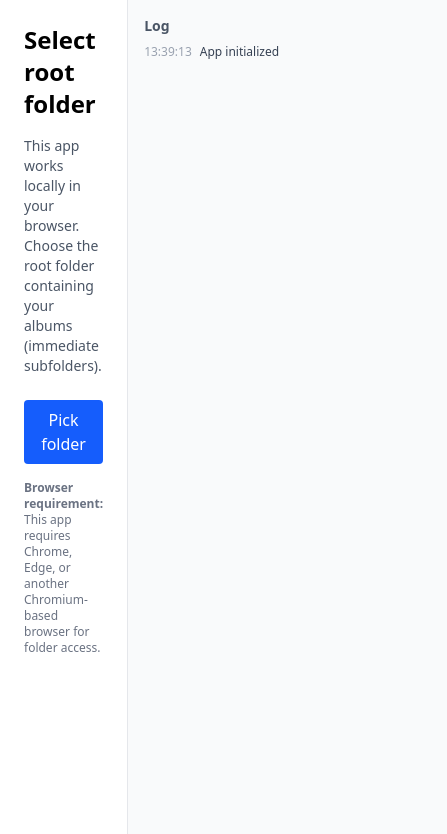
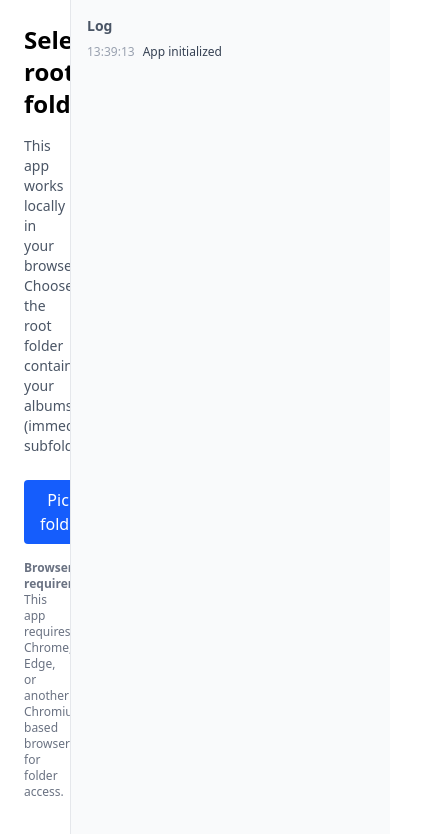
Before and after one commit to martindzejky/photo-album-exif-fixer, a SvelteKit app: page /select in a window 390 px wide. Shown: the top 834 px of the page, 447 px wide, since content can reach past the window. Built offline with nearby package versions, Linux system fonts and the light colour scheme.

Commit message:
fix layout: separate scroll areas, auto-fit grid with fixed album size

```diff
--- a/src/routes/+layout.svelte
+++ b/src/routes/+layout.svelte
@@ -42,13 +42,13 @@
 	<link rel="icon" href={favicon} />
 </svelte:head>
 
-<div class="min-h-screen grid grid-cols-[1fr_320px] gap-0">
-    <main class="p-6">
+<div class="h-screen grid grid-cols-[1fr_320px] gap-0 overflow-hidden">
+    <main class="p-6 overflow-y-auto">
         {@render children?.()}
     </main>
-    <aside class="border-l border-gray-200 p-4 bg-gray-50 flex flex-col">
+    <aside class="border-l border-gray-200 p-4 bg-gray-50 flex flex-col overflow-hidden">
         <h2 class="text-sm font-semibold text-gray-600 mb-2">Log</h2>
-        <div class="text-xs space-y-1 overflow-y-auto flex-1 max-h-screen" id="log-panel">
+        <div class="text-xs space-y-1 overflow-y-auto flex-1" id="log-panel">
             {#each logs as entry (entry.id)}
                 <div class="flex flex-col">
                     <div class="flex items-start gap-2">
--- a/src/routes/main/+page.svelte
+++ b/src/routes/main/+page.svelte
@@ -113,7 +113,7 @@
   }
 </script>
 
-<div class="max-w-4xl">
+<div class="w-full">
   <div class="flex items-center justify-between mb-6">
     <h1 class="text-2xl font-semibold">Albums</h1>
     <button
@@ -140,9 +140,9 @@
       No albums found. Make sure your folder contains subdirectories.
     </div>
   {:else}
-    <div class="grid grid-cols-1 md:grid-cols-2 lg:grid-cols-3 gap-4">
+    <div class="grid grid-cols-[repeat(auto-fit,minmax(280px,1fr))] gap-4">
       {#each albums as album (album.name)}
-        <div class="border rounded-lg p-4 hover:border-blue-300 cursor-pointer transition-colors">
+        <div class="border rounded-lg p-4 hover:border-blue-300 cursor-pointer transition-colors min-w-0">
           <div class="flex items-start justify-between">
             <div class="flex-1">
               <div class="flex items-center gap-2 mb-1">
```
